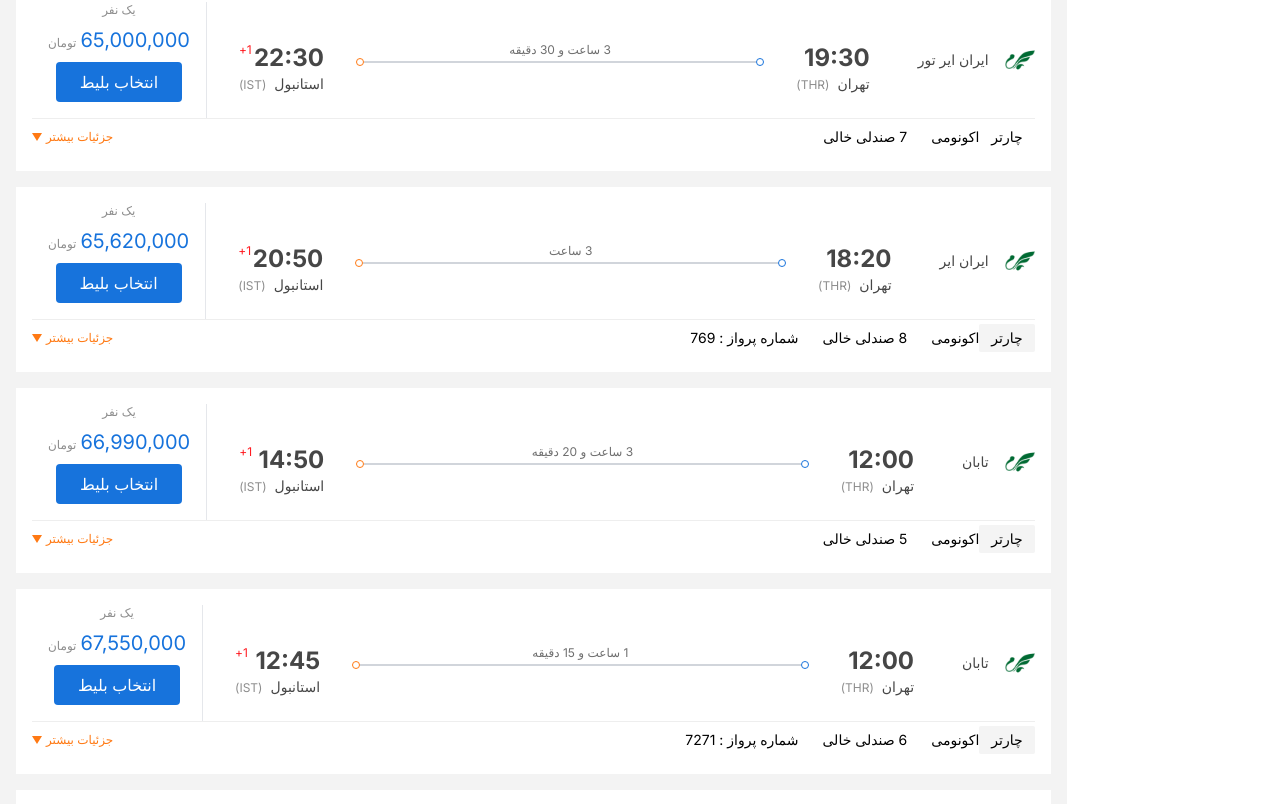
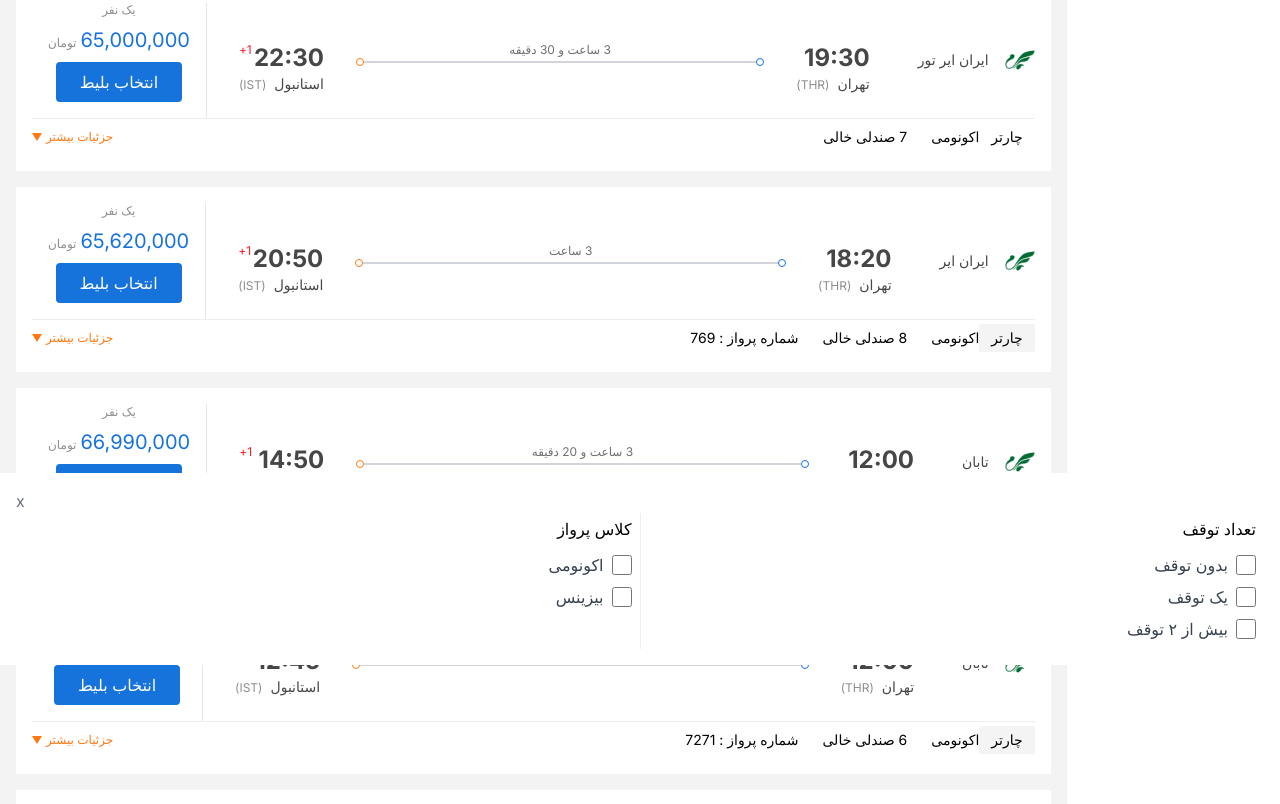
Before and after one commit to Faraz1995/flight, a Next.js app: page / in a window 1280 px wide. Shown: the part 327-1131 px from the top of the page. Built offline with nearby package versions, Linux system fonts and the light colour scheme.

Commit message:
complete filter on mobile screen

```diff
--- a/src/app/Filters.tsx
+++ b/src/app/Filters.tsx
@@ -1,5 +1,8 @@
 'use client'
+import BottomDrawer from '@/components/BottomDrawer'
 import Checkbox from '@/components/Checkbox'
+import useWindowWidth from '@/hooks/useWidth'
+import Image from 'next/image'
 import { usePathname, useSearchParams } from 'next/navigation'
 import { useRouter } from 'next/navigation'
 import React, { useState } from 'react'
@@ -33,6 +36,9 @@
   const [isMenuOpen, setIsMenuOpen] = useState<MenuState>({ stop: false, type: false })
   const [stopCheck, setStopCheck] = useState<StopState>(initialStopCheckbox)
   const [typeCheck, setTypeCheck] = useState<TypeState>(initialTypeCheckbox)
+  const [filterDrawerOpen, setFilterDrawerOpen] = useState(false)
+
+  const windowWidth = useWindowWidth()
 
   const handleStopCheckBox = (name: string, value: boolean) => {
     const params = new URLSearchParams(searchParams)
@@ -85,7 +91,14 @@
     setTypeCheck(initialTypeCheckbox)
   }
 
+  const toggleFilterDrawer = () => {
+    console.log('toggle***********')
+    setFilterDrawerOpen((prev) => !prev)
+  }
+
   return (
+    <>
+      {windowWidth > 1000 ? (
         <div className='bg-white py-4 h-full'>
           <div className='py-4  px-3 flex justify-between border-b border-[#eeeeee]'>
             <p className='text-sm'>فیلترها</p>
@@ -173,6 +186,74 @@
             </div>
           </div>
         </div>
+      ) : (
+        <div
+          className='bg-white w-[160px] flex items-center justify-center py-3 px-10 rounded-md text-[#161616] cursor-pointer'
+          onClick={toggleFilterDrawer}
+        >
+          <Image src={'/assets/svg/filter.svg'} alt='filter' width={16} height={16} />
+          <p>فیلتر</p>
+        </div>
+      )}
+      <BottomDrawer isOpen={filterDrawerOpen} onClose={toggleFilterDrawer}>
+        <div className='flex'>
+          <div className=' flex-1 border-l border-[#eeeeee]'>
+            <div
+              className='px-2 py-1 flex justify-between cursor-pointer '
+              onClick={() => toggleMenu('stop')}
+            >
+              <p>تعداد توقف</p>
+            </div>
+
+            <div className='p-2'>
+              <div className='mb-2'>
+                <Checkbox
+                  checked={stopCheck['no']}
+                  onChange={(value) => handleStopCheckBox('no', value)}
+                  label='بدون توقف'
+                />
+              </div>
+              <div className='mb-2'>
+                <Checkbox
+                  checked={stopCheck['one']}
+                  onChange={(value) => handleStopCheckBox('one', value)}
+                  label='یک توقف'
+                />
+              </div>
+
+              <Checkbox
+                checked={stopCheck['more']}
+                onChange={(value) => handleStopCheckBox('more', value)}
+                label='بیش از ۲ توقف'
+              />
+            </div>
+          </div>
+          <div className='flex-1'>
+            <div
+              className='px-2 py-1 flex justify-between cursor-pointer '
+              onClick={() => toggleMenu('type')}
+            >
+              <p>کلاس پرواز</p>
+            </div>
+
+            <div className='p-2'>
+              <div className='mb-2'>
+                <Checkbox
+                  checked={typeCheck['eco']}
+                  onChange={(value) => handleTypeCheckBox('eco', value)}
+                  label='اکونومی'
+                />
+              </div>
+              <Checkbox
+                checked={typeCheck['business']}
+                onChange={(value) => handleTypeCheckBox('business', value)}
+                label='بیزینس'
+              />
+            </div>
+          </div>
+        </div>
+      </BottomDrawer>
+    </>
   )
 }
 
--- /dev/null
+++ b/src/components/BottomDrawer.tsx
@@ -0,0 +1,39 @@
+import React, { useState } from 'react'
+
+interface BottomDrawerProps {
+  isOpen: boolean
+  onClose: () => void
+  children: React.ReactNode
+}
+
+const BottomDrawer: React.FC<BottomDrawerProps> = ({ isOpen, onClose, children }) => {
+  return (
+    <>
+      {/* Overlay */}
+      <div
+        className={`fixed inset-0 bg-black bg-opacity-50 transition-opacity ${
+          isOpen ? 'opacity-100' : 'opacity-0 pointer-events-none'
+        }`}
+        onClick={onClose}
+      />
+      {/* Drawer */}
+      <div
+        className={`z-10 fixed bottom-0 left-0 right-0 bg-white transition-transform transform ${
+          isOpen ? 'translate-y-0' : 'translate-y-full'
+        }`}
+        style={{ transition: 'transform 0.3s ease-in-out' }}
+      >
+        <div className='p-4'>
+          <div className='flex justify-end'>
+            <button onClick={onClose} className='text-gray-500 hover:text-gray-800'>
+              x
+            </button>
+          </div>
+          {children}
+        </div>
+      </div>
+    </>
+  )
+}
+
+export default BottomDrawer
```
Also changed, not shown: public/assets/svg/filter.svg (added). Lines whose indentation alone changed are shown as unchanged.
